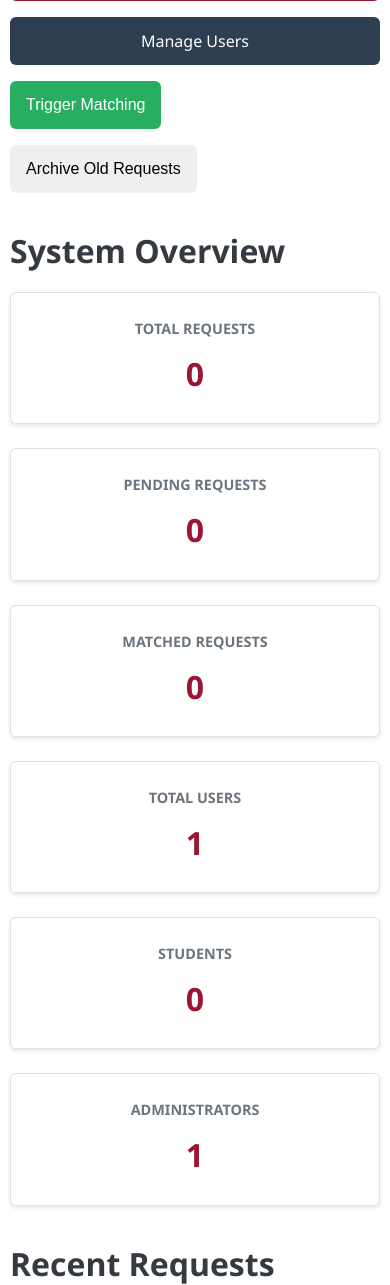
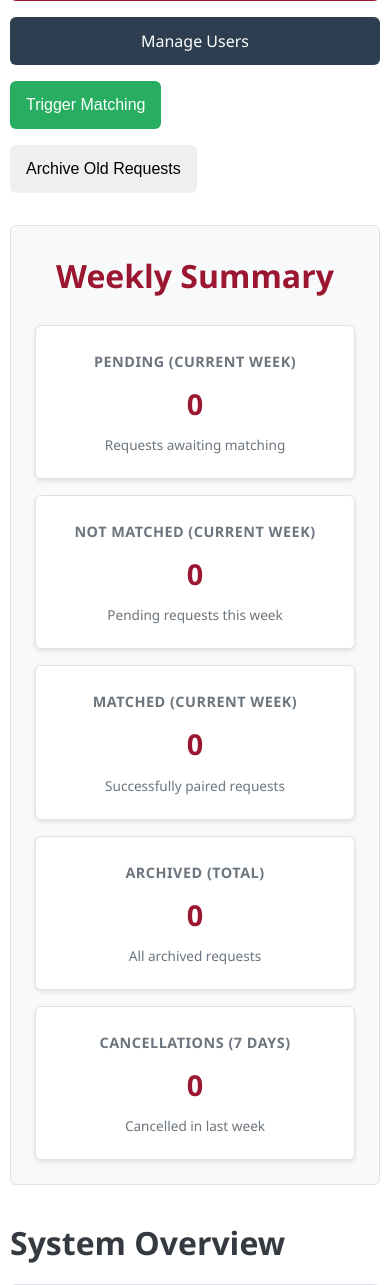
Before and after one commit to Geiger-J/studentportal, a Spring Boot app: page /admin/dashboard in a window 390 px wide. Shown: the part 422-1707 px from the top of the page. Run offline with Spring Boot 4, Linux system fonts and the light colour scheme; the visitor is signed in with stand-in values (Sample User, id 1); data that the repository does not hold is empty; some of the project's set-up classes (security, data sources, template engines, error pages and the like) are left out, and stand-ins take their place; some libraries are stand-ins or nearby versions.

Commit message:
Implement admin role behavior and restrictions
Co-authored-by: Geiger-J <155436029+Geiger-J@users.noreply.github.com>

```diff
--- a/src/main/java/com/example/studentportal/controller/AdminController.java
+++ b/src/main/java/com/example/studentportal/controller/AdminController.java
@@ -1,6 +1,7 @@
 package com.example.studentportal.controller;
 
 import com.example.studentportal.model.*;
+import com.example.studentportal.service.AdminSummaryService;
 import com.example.studentportal.service.CustomUserDetailsService;
 import com.example.studentportal.service.MatchingService;
 import com.example.studentportal.service.RequestService;
@@ -27,23 +28,29 @@ public class AdminController {
     private final RequestService requestService;
     private final UserService userService;
     private final MatchingService matchingService;
+    private final AdminSummaryService adminSummaryService;
 
     @Autowired
-    public AdminController(RequestService requestService, UserService userService, MatchingService matchingService) {
+    public AdminController(RequestService requestService, UserService userService,
+                          MatchingService matchingService, AdminSummaryService adminSummaryService) {
         this.requestService = requestService;
         this.userService = userService;
         this.matchingService = matchingService;
+        this.adminSummaryService = adminSummaryService;
     }
 
     /**
-     * Admin dashboard showing system overview
+     * Admin dashboard showing system overview with summary statistics
      */
     @GetMapping("/dashboard")
     public String adminDashboard(@AuthenticationPrincipal CustomUserDetailsService.CustomUserPrincipal principal,
                                 Model model) {
         User admin = principal.getUser();
 
-        // Get all non-archived requests
+        // Get summary statistics
+        AdminSummaryService.AdminSummary summary = adminSummaryService.getSummary();
+
+        // Get all non-archived requests for display
         List<Request> allRequests = requestService.getAllNonArchivedRequests();
         List<Request> pendingRequests = requestService.getPendingRequests();
         List<Request> matchedRequests = requestService.getMatchedRequests();
@@ -54,6 +61,7 @@ public class AdminController {
         long adminCount = allUsers.stream().filter(u -> u.getRole() == Role.ADMIN).count();
 
         model.addAttribute("admin", admin);
+        model.addAttribute("summary", summary);
         model.addAttribute("allRequests", allRequests);
         model.addAttribute("pendingRequests", pendingRequests);
         model.addAttribute("matchedRequests", matchedRequests);
--- a/src/main/java/com/example/studentportal/model/User.java
+++ b/src/main/java/com/example/studentportal/model/User.java
@@ -224,6 +224,10 @@ public class User {
     }
 
     public boolean isProfileComplete() {
+        // Admin profiles are always considered complete
+        if (role == Role.ADMIN) {
+            return true;
+        }
         return yearGroup != null
                 && yearGroup >= 9 && yearGroup <= 13
                 && !getSubjects().isEmpty()
--- a/src/main/java/com/example/studentportal/service/MatchingService.java
+++ b/src/main/java/com/example/studentportal/service/MatchingService.java
@@ -64,6 +64,7 @@ public class MatchingService {
 
     /**
      * Manual matching trigger - performs the matching algorithm immediately.
+     * Only matches STUDENT users (excludes ADMIN users).
      *
      * @return number of requests matched
      */
@@ -72,11 +73,13 @@ public class MatchingService {
         List<Request> tutorRequests = requestRepository.findByStatus(RequestStatus.PENDING)
                 .stream()
                 .filter(r -> r.getType() == RequestType.TUTOR)
+                .filter(r -> r.getUser().getRole() == Role.STUDENT) // Exclude admin users
                 .toList();
 
         List<Request> tuteeRequests = requestRepository.findByStatus(RequestStatus.PENDING)
                 .stream()
                 .filter(r -> r.getType() == RequestType.TUTEE)
+                .filter(r -> r.getUser().getRole() == Role.STUDENT) // Exclude admin users
                 .toList();
 
         int matchedCount = 0;
--- a/src/main/resources/static/css/style.css
+++ b/src/main/resources/static/css/style.css
@@ -1124,3 +1124,85 @@ a:hover {
         grid-template-columns: 1fr;
     }
 }
+
+/* Summary Section Styling */
+.summary-section {
+    margin: 2rem 0;
+    padding: 1.5rem;
+    background-color: var(--light-gray);
+    border-radius: var(--border-radius);
+    border: 1px solid var(--border-color);
+}
+
+.summary-section h2 {
+    color: var(--primary-color);
+    margin-bottom: 1.5rem;
+    text-align: center;
+}
+
+.summary-grid {
+    display: grid;
+    grid-template-columns: repeat(auto-fit, minmax(200px, 1fr));
+    gap: 1rem;
+    margin-top: 1rem;
+}
+
+.summary-card {
+    background: var(--white);
+    border: 1px solid var(--border-color);
+    border-radius: var(--border-radius);
+    padding: 1.5rem;
+    text-align: center;
+    box-shadow: var(--box-shadow);
+    transition: transform 0.2s ease, box-shadow 0.2s ease;
+}
+
+.summary-card:hover {
+    transform: translateY(-2px);
+    box-shadow: 0 4px 8px rgba(0,0,0,0.15);
+}
+
+.summary-card h3 {
+    color: var(--medium-gray);
+    font-size: 0.9rem;
+    font-weight: 600;
+    margin-bottom: 0.5rem;
+    text-transform: uppercase;
+    letter-spacing: 0.5px;
+}
+
+.summary-number {
+    display: block;
+    font-size: 2.5rem;
+    font-weight: 700;
+    color: var(--primary-color);
+    margin: 0.5rem 0;
+}
+
+.summary-description {
+    font-size: 0.85rem;
+    color: var(--medium-gray);
+    margin: 0;
+    line-height: 1.4;
+}
+
+/* Responsive adjustments for summary */
+@media (max-width: 768px) {
+    .summary-grid {
+        grid-template-columns: repeat(2, 1fr);
+    }
+
+    .summary-number {
+        font-size: 2rem;
+    }
+}
+
+@media (max-width: 480px) {
+    .summary-grid {
+        grid-template-columns: 1fr;
+    }
+
+    .summary-number {
+        font-size: 1.8rem;
+    }
+}
--- a/src/main/resources/templates/admin/dashboard.html
+++ b/src/main/resources/templates/admin/dashboard.html
@@ -34,6 +34,38 @@
                     <button type="submit" class="btn btn-warning">Archive Old Requests</button>
                 </form>
             </div>
+
+            <!-- Weekly Summary Panel -->
+            <section class="summary-section">
+                <h2>Weekly Summary</h2>
+                <div class="summary-grid">
+                    <div class="summary-card">
+                        <h3>Pending (Current Week)</h3>
+                        <span class="summary-number" th:text="${summary.pendingCount}">0</span>
+                        <p class="summary-description">Requests awaiting matching</p>
+                    </div>
+                    <div class="summary-card">
+                        <h3>Not Matched (Current Week)</h3>
+                        <span class="summary-number" th:text="${summary.notMatchedCount}">0</span>
+                        <p class="summary-description">Pending requests this week</p>
+                    </div>
+                    <div class="summary-card">
+                        <h3>Matched (Current Week)</h3>
+                        <span class="summary-number" th:text="${summary.matchedCount}">0</span>
+                        <p class="summary-description">Successfully paired requests</p>
+                    </div>
+                    <div class="summary-card">
+                        <h3>Archived (Total)</h3>
+                        <span class="summary-number" th:text="${summary.archivedCount}">0</span>
+                        <p class="summary-description">All archived requests</p>
+                    </div>
+                    <div class="summary-card">
+                        <h3>Cancellations (7 days)</h3>
+                        <span class="summary-number" th:text="${summary.cancellations7d}">0</span>
+                        <p class="summary-description">Cancelled in last week</p>
+                    </div>
+                </div>
+            </section>
 
             <!-- Statistics Overview -->
             <section class="stats-section">
```
Also changed, not shown: src/main/java/com/example/studentportal/controller/DashboardController.java (+7 -0 lines), src/main/java/com/example/studentportal/controller/RequestController.java (+18 -1 lines), src/main/java/com/example/studentportal/repository/RequestRepository.java (+17 -0 lines), src/main/java/com/example/studentportal/service/AdminSummaryService.java (added, +98 -0 lines), src/main/java/com/example/studentportal/service/UserService.java (+9 -3 lines), README.md, 2 other files.
